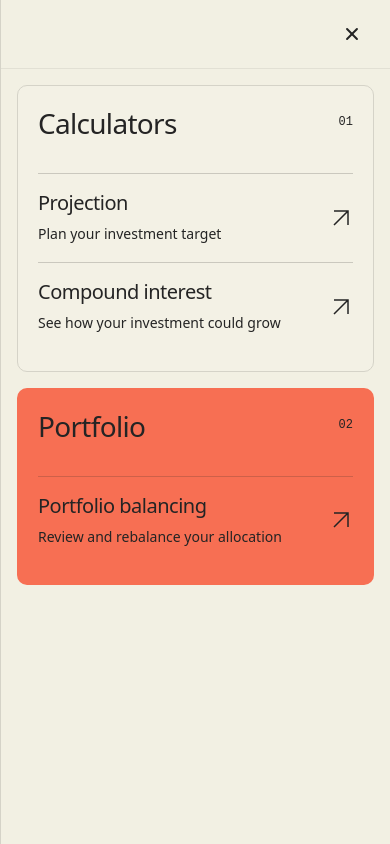
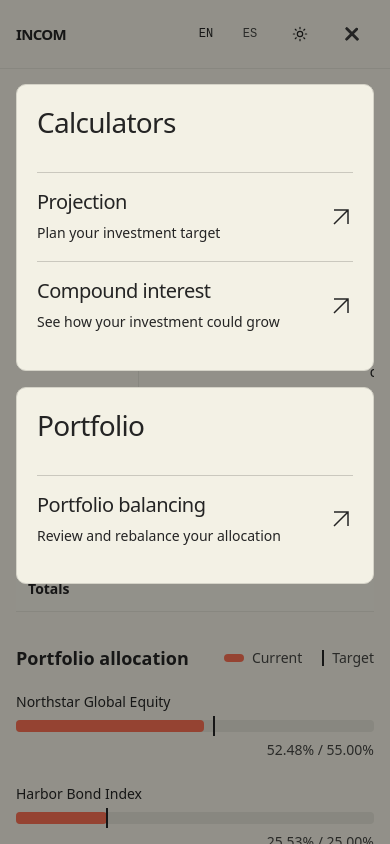
Before and after one commit to Manuelji022/incom, a Next.js app: page /en/portfolio in a window 390 px wide. Both pictures are taken after a click on the button 352 px from the left and 34 px from the top of the page. Shown: the top 844 px of the page. Built offline with nearby package versions, Linux system fonts and the light colour scheme.

Commit message:
Refine the navigation menu layout and icon animation
- Replace the CSS hamburger with an animated SVG menu icon
- Restyle menu cards consistently and simplify the dialog chrome
- Remove the unused hamburger SVG asset

```diff
--- a/src/app/globals.css
+++ b/src/app/globals.css
@@ -130,41 +130,48 @@ html.theme-changing *::after {
 }
 
 .menu-icon {
-  position: relative;
   display: block;
   width: 24px;
   height: 24px;
+  overflow: visible;
 }
 
-.menu-icon > span {
-  position: absolute;
-  top: 11px;
-  left: 4px;
-  width: 16px;
-  height: 2px;
-  border-radius: 999px;
-  background: currentColor;
-  transition: opacity 160ms var(--ease-out);
+.menu-icon .line {
+  transform: scale(1.25);
+  translate: -13px -14px;
+  stroke-dasharray: 61 29 60 300;
 }
 
-.menu-icon > span:first-child { transform: translateY(-7px); }
-.menu-icon > span:last-child { transform: translateY(7px); }
-.navigation-dialog[open] .menu-icon > span:first-child { transform: rotate(45deg); }
-.navigation-dialog[open] .menu-icon > span:nth-child(2) { opacity: 0; }
-.navigation-dialog[open] .menu-icon > span:last-child { transform: rotate(-45deg); }
+:is([aria-expanded="true"] > .menu-icon, .navigation-dialog[open] .menu-icon) {
+  translate: 6.667% -6.667%;
+  rotate: 0.125turn;
+}
 
-@starting-style {
-  .navigation-dialog[open] .menu-icon > span:nth-child(2) { opacity: 1; }
+:is([aria-expanded="true"] > .menu-icon, .navigation-dialog[open] .menu-icon) .line {
+  stroke-dasharray: 60 105 60 300;
+  stroke-dashoffset: -90;
 }
 
 @media (prefers-reduced-motion: no-preference) {
-  .menu-icon > span {
-    transition: transform 160ms var(--ease-in-out), opacity 160ms var(--ease-out);
+  .menu-icon {
+    transition: translate 400ms var(--ease-in-out), rotate 400ms var(--ease-in-out);
   }
 
+  .menu-icon .line {
+    transition: stroke-dasharray 400ms var(--ease-in-out), stroke-dashoffset 400ms var(--ease-in-out);
+  }
+
+  /* The close button mounts already open, so morph it in from the hamburger. */
   @starting-style {
-    .navigation-dialog[open] .menu-icon > span:first-child { transform: translateY(-7px); }
-    .navigation-dialog[open] .menu-icon > span:last-child { transform: translateY(7px); }
+    .navigation-dialog[open] .menu-icon {
+      translate: 0 0;
+      rotate: 0turn;
+    }
+
+    .navigation-dialog[open] .menu-icon .line {
+      stroke-dasharray: 61 29 60 300;
+      stroke-dashoffset: 0;
+    }
   }
 }
 
--- a/src/components/navigation-menu.tsx
+++ b/src/components/navigation-menu.tsx
@@ -6,11 +6,9 @@ import type { Locale } from "@/lib/locales";
 
 function MenuIcon() {
   return (
-    <span aria-hidden="true" className="menu-icon">
-      <span />
-      <span />
-      <span />
-    </span>
+    <svg aria-hidden="true" className="menu-icon" viewBox="-10 -10 120 120" fill="none" stroke="currentColor" strokeWidth="10" strokeLinecap="round" strokeLinejoin="round">
+      <path className="line" d="m 20 40 h 60 a 1 1 0 0 1 0 20 h -60 a 1 1 0 0 1 0 -40 h 30 v 70" />
+    </svg>
   );
 }
 
@@ -59,7 +57,7 @@ export function NavigationMenu({ locale }: { locale: Locale }) {
       <dialog
         ref={menuRef}
         id={menuId}
-        className="navigation-dialog fixed inset-y-0 end-0 start-auto m-0 h-dvh max-h-none w-full max-w-[30rem] overflow-y-auto overscroll-contain border-s border-border-default bg-page p-0 text-primary-foreground shadow-extra-large backdrop:bg-black/40"
+        className="navigation-dialog fixed inset-y-0 end-0 start-auto m-0 h-dvh max-h-none w-full max-w-[30rem] overflow-y-auto overscroll-contain border-0 bg-transparent p-0 text-primary-foreground shadow-none backdrop:bg-black/40"
         onClose={() => setMenuOpen(false)}
         onClick={(event) => {
           if (event.target !== event.currentTarget) return;
@@ -68,7 +66,7 @@ export function NavigationMenu({ locale }: { locale: Locale }) {
         }}
       >
         <div className="flex min-h-full flex-col">
-          <div className="flex min-h-16 items-center justify-between gap-4 border-b border-border-subtle px-4 py-3 sm:min-h-[72px] sm:px-6">
+          <div className="flex min-h-16 items-center justify-between gap-4 px-4 py-3 sm:min-h-[72px] sm:px-6">
             <span aria-hidden="true" />
             <button type="button" aria-label={text.close} onClick={closeMenu} className="inline-flex size-11 shrink-0 cursor-pointer items-center justify-center rounded-md hover:bg-transparent-hover">
               <MenuIcon />
@@ -76,10 +74,9 @@ export function NavigationMenu({ locale }: { locale: Locale }) {
           </div>
           <nav className="flex flex-1 flex-col gap-4 p-4 sm:p-6">
             {cards.map((card, index) => (
-              <section key={card.title} aria-labelledby={`${menuId}-card-${index}`} className={`rounded-xl border p-5 sm:p-6 ${index === 0 ? "border-border-default bg-container" : "border-transparent bg-brand-solid text-on-brand-solid-foreground"}`}>
+              <section key={card.title} aria-labelledby={`${menuId}-card-${index}`} className="rounded-xl border border-border-default bg-container p-5 sm:p-6">
                 <div className="mb-8 flex items-start justify-between gap-4">
                   <h3 id={`${menuId}-card-${index}`} className="text-[clamp(1.75rem,7vw,2.5rem)] leading-tight font-medium tracking-tight">{card.title}</h3>
-                  <span aria-hidden="true" className="pt-2 font-mono text-xs">0{index + 1}</span>
                 </div>
                 <ul>
                   {card.links.map((link) => (
```
Also changed, not shown: public/assets/svgs/hamburger.svg (deleted).
